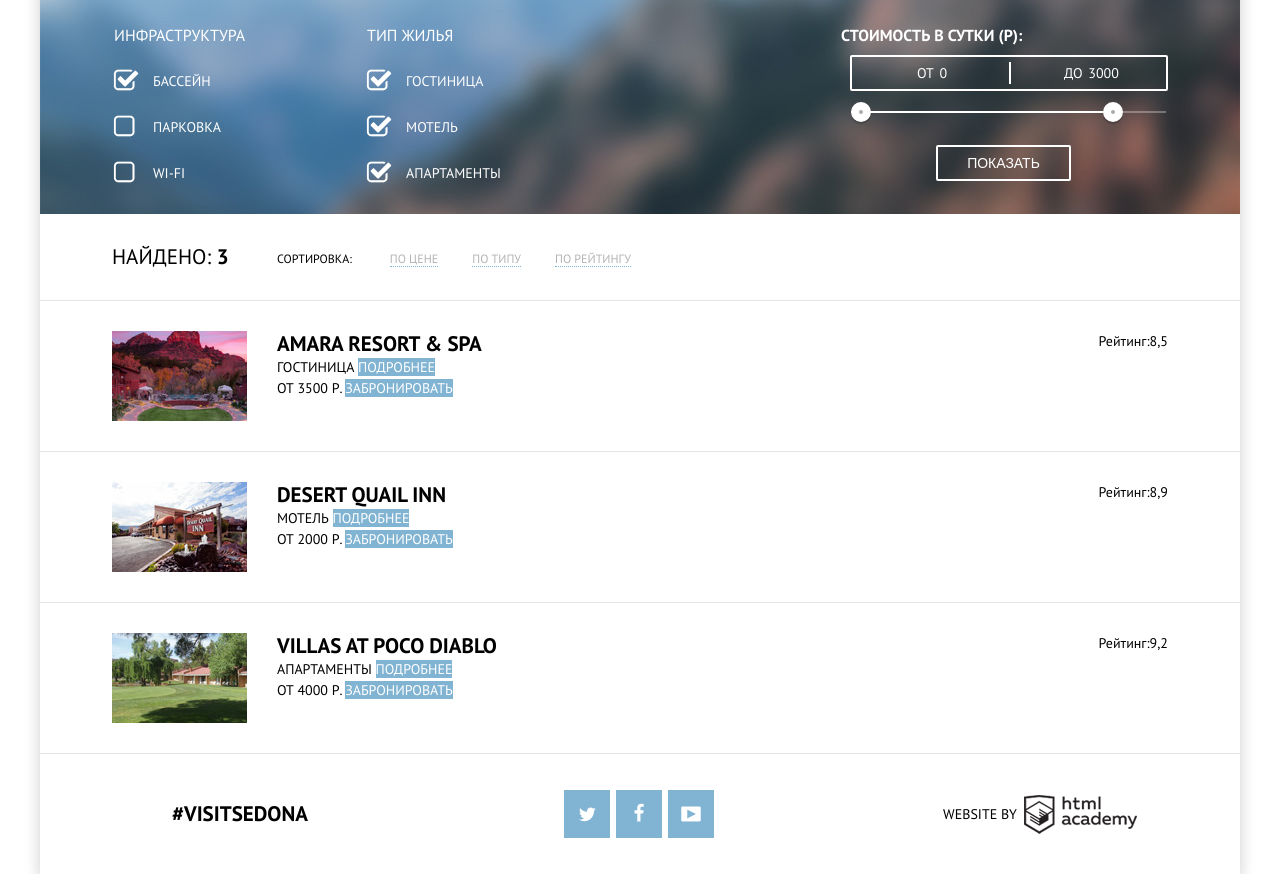
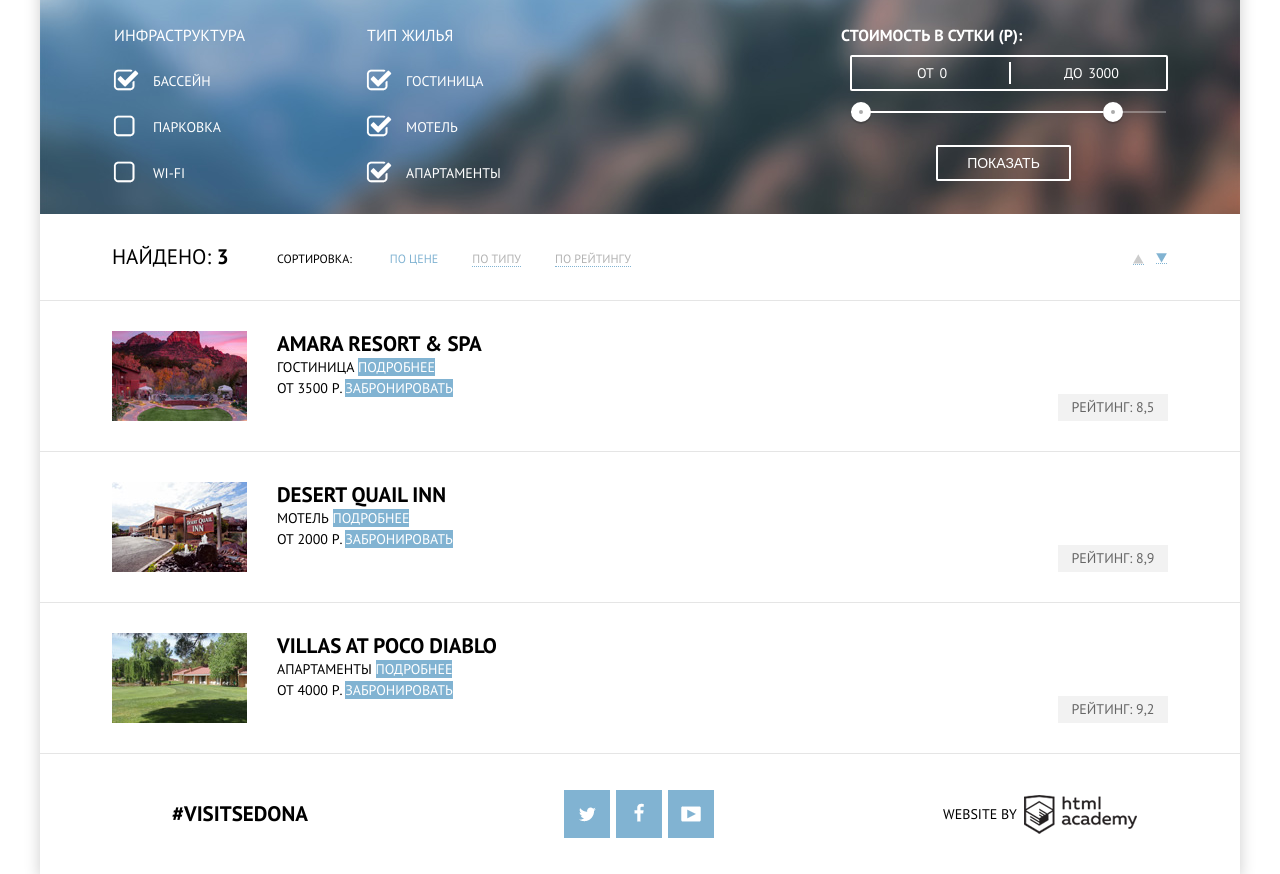
Before and after one commit to polinery/321323-sedona, a plain HTML site: page hotels.html in a window 1280 px wide. Shown: the part 59-933 px from the top of the page. Drawn offline with Linux system fonts and the light colour scheme.

Commit message:
Спозиционированы рейтинги

```diff
--- a/css/style.css
+++ b/css/style.css
@@ -1002,9 +1002,22 @@ color: #766357;
 	line-height: 21px;
 }
 
-
 .hotel-rating {
 	float: right;
+    position: absolute;
+    display: block;
+    width: 110px;
+    bottom: 30px;
+    right: 72px;
+    color: #666666;
+	text-transform: uppercase;
+	font-size: 14px;
+	line-height: 21px;
+    background-color: #f2f2f2;
+    vertical-align: middle;
+    padding-top: 3px;
+    padding-bottom: 3px;
+    text-align: center
 }
 
 /* Подвал */
--- a/hotels.html
+++ b/hotels.html
@@ -67,12 +67,12 @@
 					<span>Найдено: <b>3</b></span>
 					<ul class="sorting clearfix">
 						<li class="sorting-item">Сортировка:</li>
-						<li class="sorting-item"><a href="#">по цене</a></li>
+						<li class="sorting-item sorting-item-active"><a href="#">по цене</a></li>
 						<li class="sorting-item"><a href="#">по типу</a></li>
 						<li class="sorting-item"><a href="#">по рейтингу</a></li>
 						<li class="sorting-item">
-							<a href="#">up</a>
-							<a href="#">down</a>
+							<a class="sorting-up" href="#">up</a>
+							<a class="sorting-down" href="#">down</a>
 						</li>
 					</ul>
 				</section>
@@ -93,7 +93,7 @@
 					<div class="hotel-rating">
 						<div class="star-row star-four"></div>
 						<div class="rating-row">
-							Рейтинг:<span>8,5</span>
+							Рейтинг: <span>8,5</span>
 						</div>
 					</div>
 				</section>
@@ -114,7 +114,7 @@
 					<div class="hotel-rating">
 						<div class="star-row star-two"></div>
 						<div class="rating-row">
-							Рейтинг:<span>8,9</span>
+							Рейтинг: <span>8,9</span>
 						</div>
 					</div>
 				</section>
@@ -135,7 +135,7 @@
 					<div class="hotel-rating">
 						<div class="star-row star-three"></div>
 						<div class="rating-row">
-							Рейтинг:<span>9,2</span>
+							Рейтинг: <span>9,2</span>
 						</div>
 					</div>
 				</section>
```
